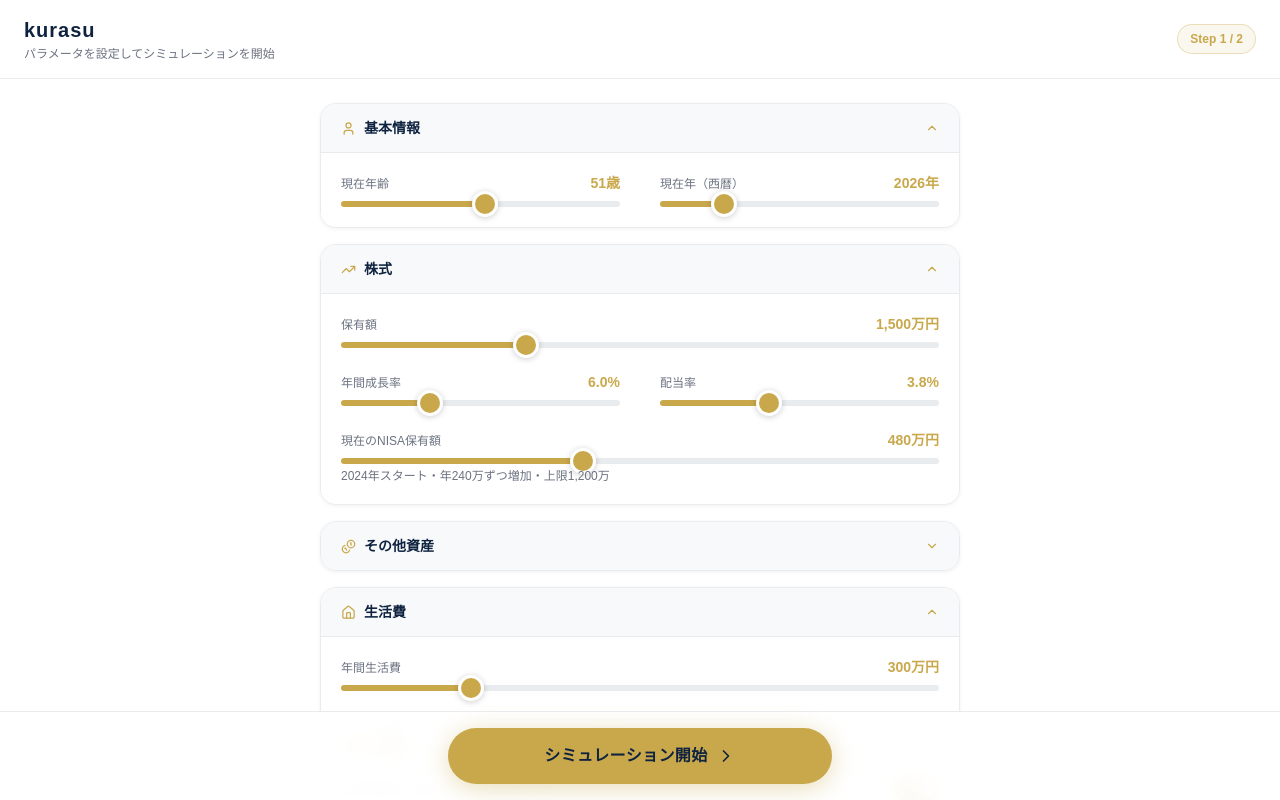
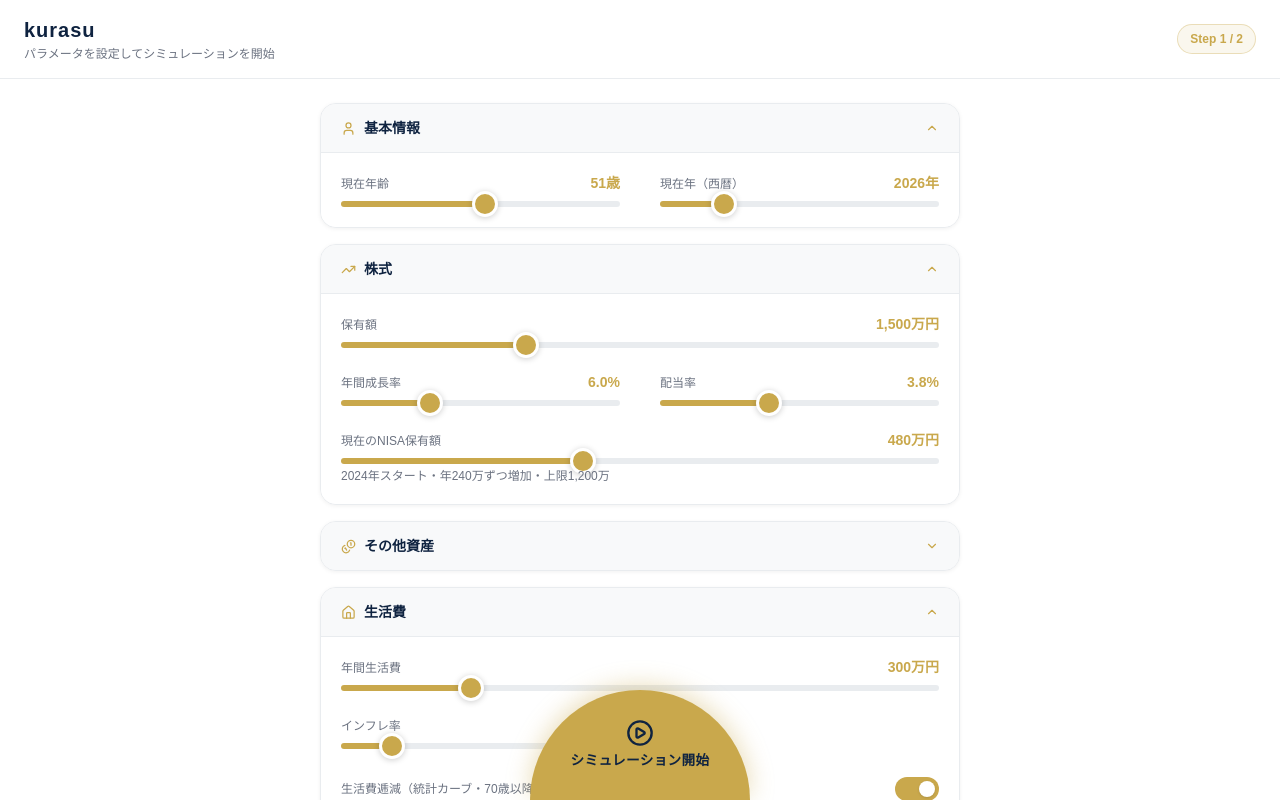
Before and after one commit to toyakaku10-creator/kurasu, a Next.js app: page /kurasu in a window 1280 px wide. Shown: the top 800 px of the page. Built offline with nearby package versions, Linux system fonts and the light colour scheme.

Commit message:
feat: シミュレーション開始ボタンを半円形デザインに変更

```diff
--- a/app/kurasu/InputClient.tsx
+++ b/app/kurasu/InputClient.tsx
@@ -3,7 +3,7 @@
 import { useState, useEffect, useCallback } from 'react';
 import { useRouter } from 'next/navigation';
 import {
-  User, TrendingUp, Landmark, Home, Building2, LogOut, Coins, RefreshCw, ChevronRight, ChevronUp, ChevronDown,
+  User, TrendingUp, Landmark, Home, Building2, LogOut, Coins, RefreshCw, PlayCircle, ChevronUp, ChevronDown,
 } from 'lucide-react';
 import { DEFAULT_PARAMS } from './simulation';
 import type { Params } from './simulation';
@@ -297,17 +297,26 @@ export default function InputClient() {
         </div>
       </main>
 
-      {/* Fixed start button */}
+      {/* Fixed start button — 上半円デザイン */}
       <footer
-        className="fixed bottom-0 inset-x-0 px-4 py-4 flex justify-center"
-        style={{ background: 'rgba(255,255,255,0.95)', borderTop: `1px solid ${BORDER}`, backdropFilter: 'blur(8px)' }}
+        className="fixed bottom-0 inset-x-0 flex justify-center items-end pointer-events-none"
+        style={{ paddingBottom: 0 }}
       >
         <button
           onClick={handleStart}
-          className="w-full max-w-sm py-4 font-bold text-base tracking-wide transition-transform active:scale-95 hover:opacity-90 flex items-center justify-center gap-2"
-          style={{ background: GOLD, color: NAVY, borderRadius: 9999, boxShadow: `0 4px 24px ${GOLD}66` }}
+          className="pointer-events-auto flex flex-col items-center justify-center gap-1 font-bold tracking-wide transition-transform active:scale-95 hover:opacity-90"
+          style={{
+            background: GOLD,
+            color: NAVY,
+            width: 220,
+            height: 110,
+            borderRadius: '9999px 9999px 0 0',
+            boxShadow: `0 -4px 24px ${GOLD}66`,
+            fontSize: '0.85rem',
+          }}
         >
-          シミュレーション開始 <ChevronRight size={20} />
+          <PlayCircle size={28} />
+          シミュレーション開始
         </button>
       </footer>
     </div>
```
